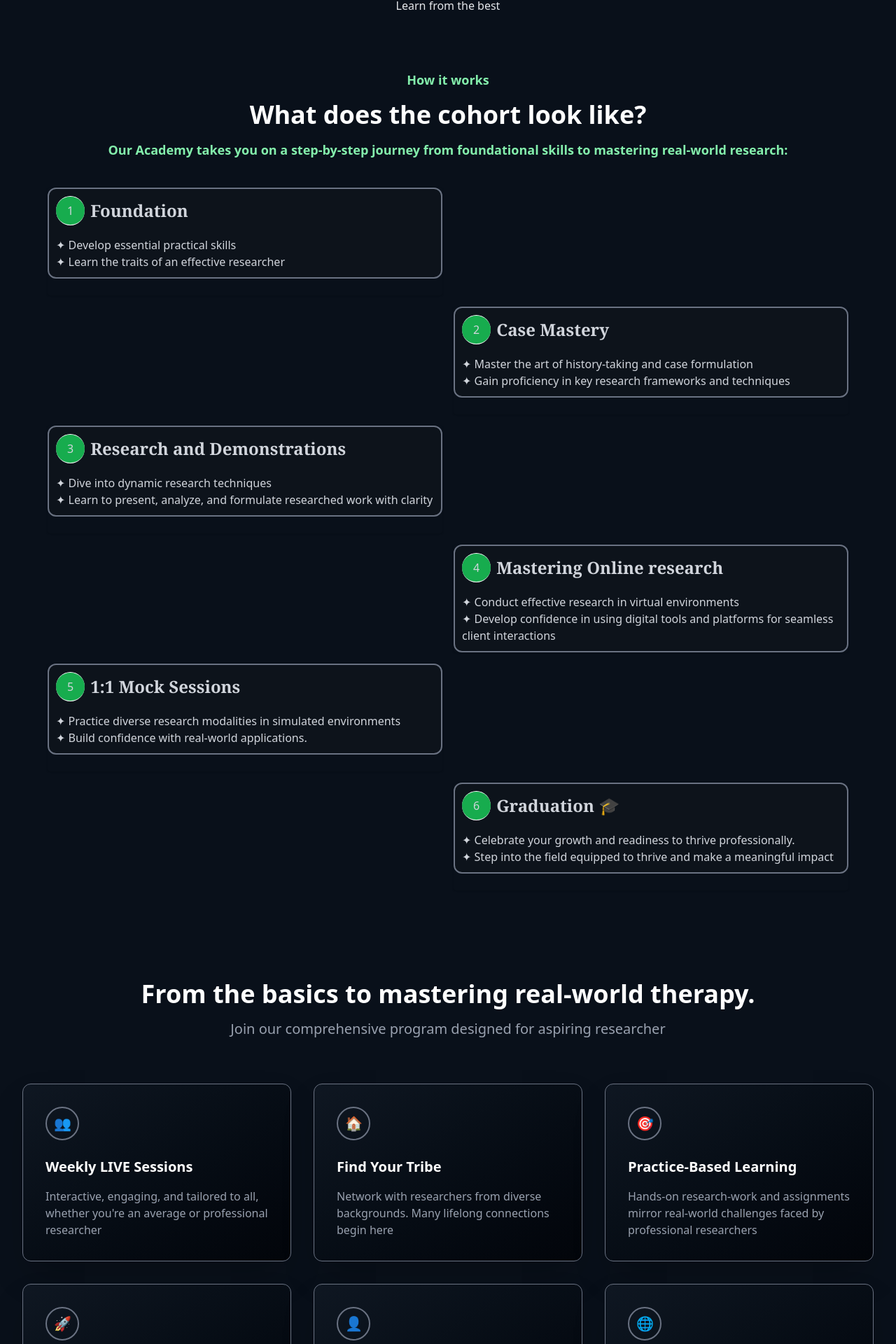
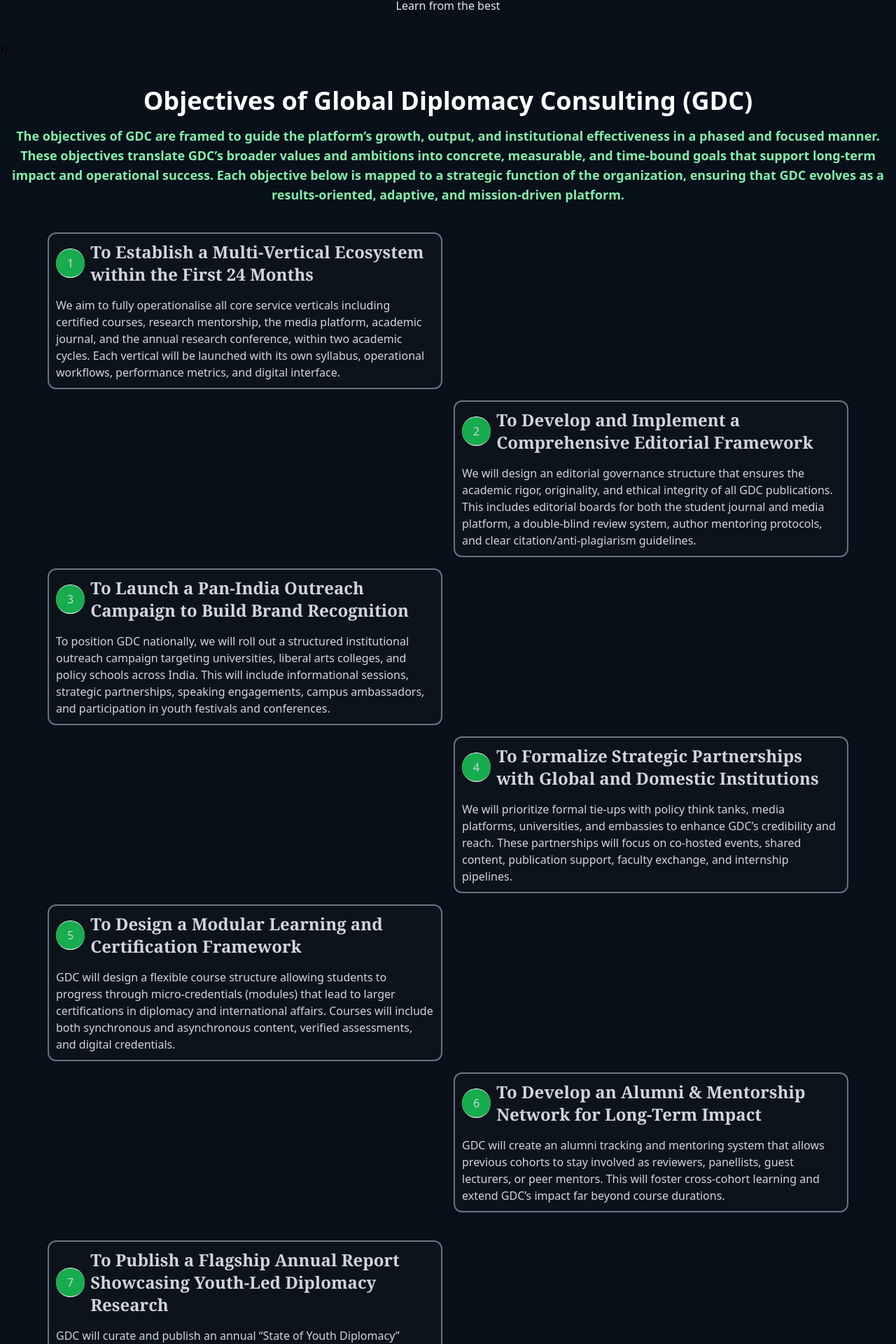
Before and after one commit to Mayank-Pandey-Ji/GDC-Website, a React (Vite) app: page / in a window 1280 px wide. Shown: the part 4892-6812 px from the top of the page at 70% size. Built offline with nearby package versions, Linux system fonts and the light colour scheme.

Commit message:
Vikas's commit

```diff
--- a/src/pages/OnlineCohort.jsx
+++ b/src/pages/OnlineCohort.jsx
@@ -1,9 +1,9 @@
 // /pages/OnlineCohort.jsx
 
-// work by Haswanth Tamil
+// ********************* work by Haswanth Tamil ******************************
 
 import React, { useState } from "react"
-// eslint-disable-next-line no-unused-vars
+// // eslint-disable-next-line no-unused-vars
 import { motion, AnimatePresence } from "framer-motion"
 import { ChevronLeft, ChevronRight } from "lucide-react"
 import CohortCard from "../components/CohortCard.jsx"
@@ -44,7 +44,7 @@ const IMAGES_PER_SLIDE = 3
 
 const OnlineCohort = () => {
   const [page, setPage] = useState(0)
-   const navigate = useNavigate()
+  const navigate = useNavigate()
   const goToAbout = () => {
     navigate('/about');
   };
@@ -160,7 +160,7 @@ const OnlineCohort = () => {
                   <motion.img
                     key={src}
                     src={src}
-                    alt={`Slide ${idx}`}
+                    alt={Slide ${idx}}
                     initial={{ opacity: 0, scale: 0.95 }}
                     animate={{ opacity: 1, scale: 1 }}
                     exit={{ opacity: 0, scale: 0.95 }}
@@ -180,7 +180,7 @@ const OnlineCohort = () => {
           </div>
 
           {/* Dots */}
-          {/* <div className="flex justify-center mt-4 gap-2">
+        {/* <div className="flex justify-center mt-4 gap-2">
             {Array.from({ length: totalPages }).map((_, i) => (
               <button
                 key={i}
@@ -192,16 +192,18 @@ const OnlineCohort = () => {
             ))}
           </div> */}
         {/* </div> */}
-      </section>
+      // </section>
+
       <section className="bg-[#09101a] text-white py-10 px-2">
         <div className="flex flex-col items-center justify-center text-center w-full gap-y-4">
-          <span className="font-bold text-lg text-[#84efac]">How it works</span>
+          {/* <span className="font-bold text-lg text-[#84efac]">How it works</span> */}
           <span className="text-4xl font-bold">
-            What does the cohort look like?
+            Objectives of Global Diplomacy Consulting (GDC)
           </span>
           <span className="font-bold text-lg text-[#84efac]">
-            Our Academy takes you on a step-by-step journey from foundational
-            skills to mastering real-world research:
+            The objectives of GDC are framed to guide the platform’s growth, output, and institutional effectiveness in a phased and focused manner. These objectives translate GDC’s broader values and ambitions into concrete, measurable, and time-bound goals that support long-term impact and operational success.
+            Each objective below is mapped to a strategic function of the organization, ensuring that GDC evolves as a results-oriented, adaptive, and mission-driven platform.
+
           </span>
         </div>
         <div className="w-full bg-[#09101a] px-15 py-10">
@@ -210,10 +212,9 @@ const OnlineCohort = () => {
             <div className="sm:col-start-1 sm:row-start-1 bg-[#09101a] rounded shadow">
               <CohortCard
                 id={1}
-                title="Foundation"
+                title="To Establish a Multi-Vertical Ecosystem within the First 24 Months"
                 desc={[
-                  "✦ Develop essential practical skills",
-                  "✦ Learn the traits of an effective researcher",
+                  "We aim to fully operationalise all core service verticals including certified courses, research mentorship, the media platform, academic journal, and the annual research conference, within two academic cycles. Each vertical will be launched with its own syllabus, operational workflows, performance metrics, and digital interface.",
                 ]}
               />
             </div>
@@ -222,10 +223,9 @@ const OnlineCohort = () => {
             <div className="sm:col-start-2 sm:row-start-2 bg-[#09101a] rounded shadow">
               <CohortCard
                 id={2}
-                title="Case Mastery"
+                title="To Develop and Implement a Comprehensive Editorial Framework"
                 desc={[
-                  "✦ Master the art of history-taking and case formulation",
-                  "✦ Gain proficiency in key research frameworks and techniques",
+                  "We will design an editorial governance structure that ensures the academic rigor, originality, and ethical integrity of all GDC publications. This includes editorial boards for both the student journal and media platform, a double-blind review system, author mentoring protocols, and clear citation/anti-plagiarism guidelines.",
                 ]}
               />
             </div>
@@ -234,10 +234,9 @@ const OnlineCohort = () => {
             <div className="sm:col-start-1 sm:row-start-3 bg-[#09101a] rounded shadow">
               <CohortCard
                 id={3}
-                title="Research and Demonstrations"
+                title="To Launch a Pan-India Outreach Campaign to Build Brand Recognition"
                 desc={[
-                  "✦ Dive into dynamic research techniques",
-                  "✦ Learn to present, analyze, and formulate researched work with clarity",
+                  "To position GDC nationally, we will roll out a structured institutional outreach campaign targeting universities, liberal arts colleges, and policy schools across India. This will include informational sessions, strategic partnerships, speaking engagements, campus ambassadors, and participation in youth festivals and conferences.",
                 ]}
               />
             </div>
@@ -246,10 +245,9 @@ const OnlineCohort = () => {
             <div className="sm:col-start-2 sm:row-start-4 bg-[#09101a] rounded shadow">
               <CohortCard
                 id={4}
-                title="Mastering Online research"
+                title="To Formalize Strategic Partnerships with Global and Domestic Institutions"
                 desc={[
-                  "✦ Conduct effective research in virtual environments",
-                  "✦ Develop confidence in using digital tools and platforms for seamless client interactions",
+                  "We will prioritize formal tie-ups with policy think tanks, media platforms, universities, and embassies to enhance GDC’s credibility and reach. These partnerships will focus on co-hosted events, shared content, publication support, faculty exchange, and internship pipelines.",
                 ]}
               />
             </div>
@@ -258,10 +256,9 @@ const OnlineCohort = () => {
             <div className="sm:col-start-1 sm:row-start-5 bg-[#09101a] rounded shadow">
               <CohortCard
                 id={5}
-                title={"1:1 Mock Sessions"}
+                title={"To Design a Modular Learning and Certification Framework"}
                 desc={[
-                  "✦ Practice diverse research modalities in simulated environments",
-                  "✦ Build confidence with real-world applications.",
+                  "GDC will design a flexible course structure allowing students to progress through micro-credentials (modules) that lead to larger certifications in diplomacy and international affairs. Courses will include both synchronous and asynchronous content, verified assessments, and digital credentials.",
                 ]}
               />
             </div>
@@ -270,10 +267,19 @@ const OnlineCohort = () => {
             <div className="sm:col-start-2 sm:row-start-6 bg-[#09101a] rounded shadow">
               <CohortCard
                 id={6}
-                title="Graduation 🎓"
+                title="To Develop an Alumni & Mentorship Network for Long-Term Impact"
                 desc={[
-                  "✦ Celebrate your growth and readiness to thrive professionally.",
-                  "✦ Step into the field equipped to thrive and make a meaningful impact",
+                  "GDC will create an alumni tracking and mentoring system that allows previous cohorts to stay involved as reviewers, panellists, guest lecturers, or peer mentors. This will foster cross-cohort learning and extend GDC’s impact far beyond course durations.",
+                ]}
+              />
+            </div>
+            {/* Row 6, Col 2 */}
+            <div className="sm:col-start-1 sm:row-start-7 bg-[#09101a] rounded shadow">
+              <CohortCard
+                id={7}
+                title="To Publish a Flagship Annual Report Showcasing Youth-Led Diplomacy Research"
+                desc={[
+                  "GDC will curate and publish an annual “State of Youth Diplomacy” report highlighting the top student-authored papers, essays, and commentary submitted to the platform. This publication will be distributed to media houses, embassies, universities, and policymakers to signal the quality of GDC’s intellectual ecosystem.",
                 ]}
               />
             </div>
```
